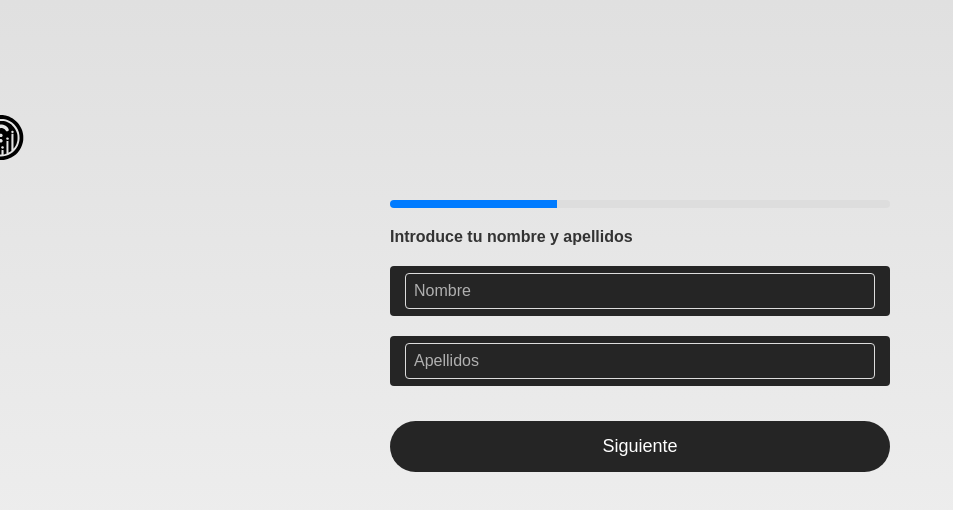
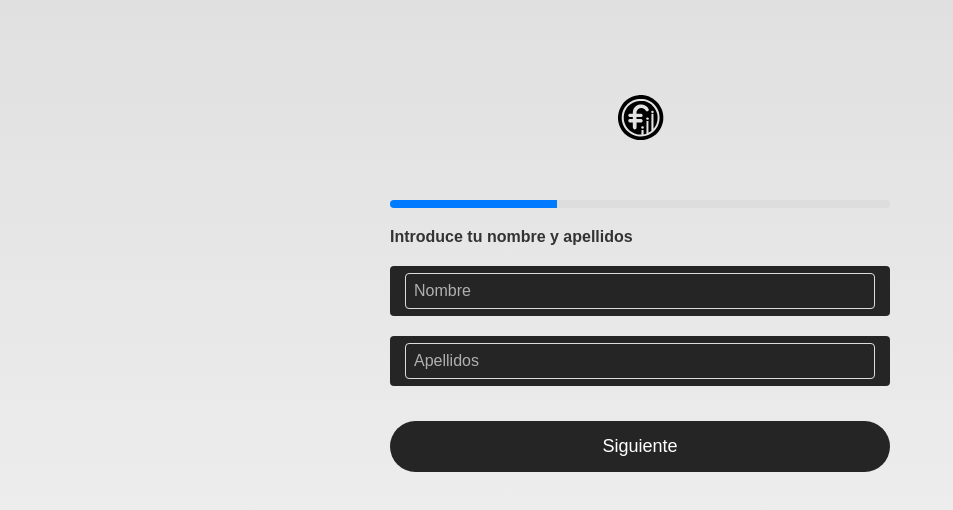
Before and after one commit to madgIitch/FinTrack-main2, a website built with Parcel: page pages/register.html in a window 1280 px wide. Shown: the whole page, without its empty margins (0-953 px from the left). Built offline with nearby package versions, Linux system fonts and the light colour scheme; some packages are replaced by stand-ins of ours.

Commit message:
css del registro arreglado

```diff
--- a/css/register.css
+++ b/css/register.css
@@ -19,14 +19,14 @@
   width: 100%;
   position: fixed;
   top: 10%;
-  left: 0;
-  padding: 20px 0;
+  padding: 0;
   z-index: 2;
 }
 
 .logo {
   width: 80px;
   height: auto;
+
 }
 
 /* ========================================
```
Also changed, not shown: 2 other files.
